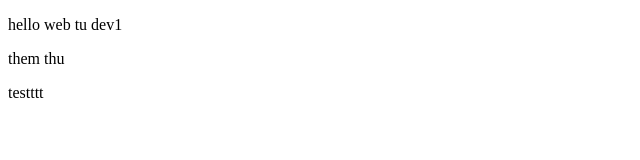
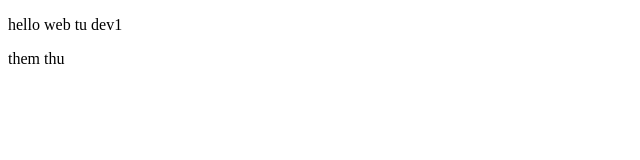
Before and after one commit to Daucatmoieducation/DuAnNhom9, a plain HTML site: page index.html in a window 1280 px wide. Shown: the full height of the page, 0-640 px from the left. Drawn offline with Linux system fonts and the light colour scheme.

Commit message:
xoa dong 11

```diff
--- a/index.html
+++ b/index.html
@@ -8,6 +8,5 @@
 <body>
     <p>hello web tu dev1</p>
     <p>them thu</p>
-    <p>testttt</p>
 </body>
 </html>
```
